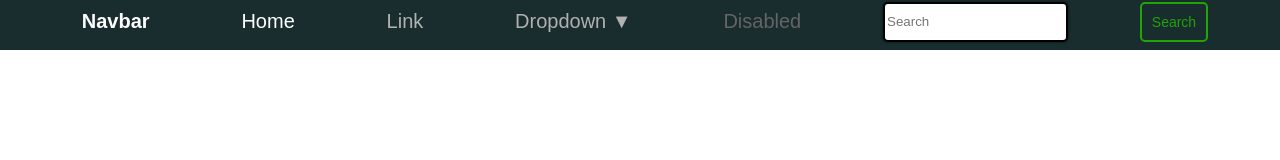
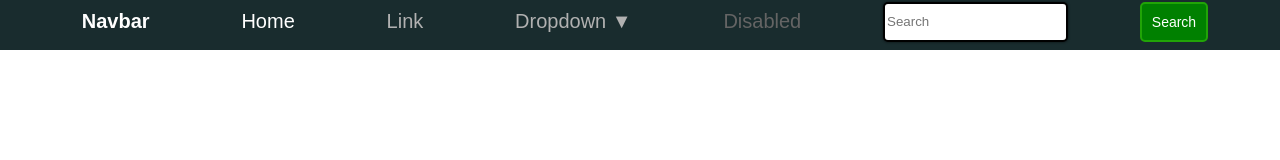
Before and after one commit to edvelhope/esercizi, a plain HTML site: page Nav/navbar.html in a window 1280 px wide. In both pictures the pointer is over the button "Search". Drawn offline with Linux system fonts and the light colour scheme.

Commit message:
Update style.css

```diff
--- a/Nav/style.css
+++ b/Nav/style.css
@@ -31,6 +31,11 @@ nav button {
   color: rgb(33, 164, 7);
   font-size: 14;
 }
+.search:hover {
+  background-color: green;
+  color: white;
+  cursor: pointer;
+}
 input {
   border: 2px solid;
   border-radius: 5px;
```
